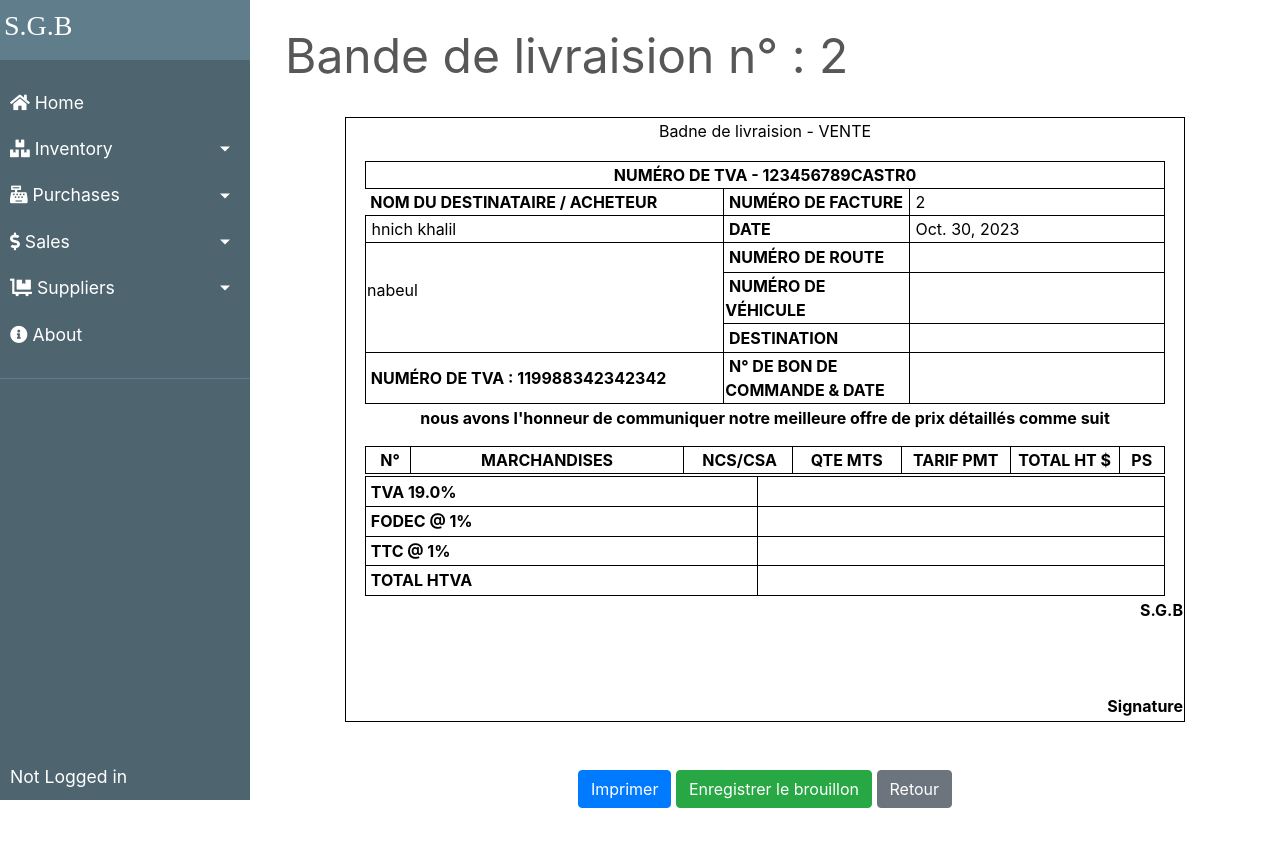
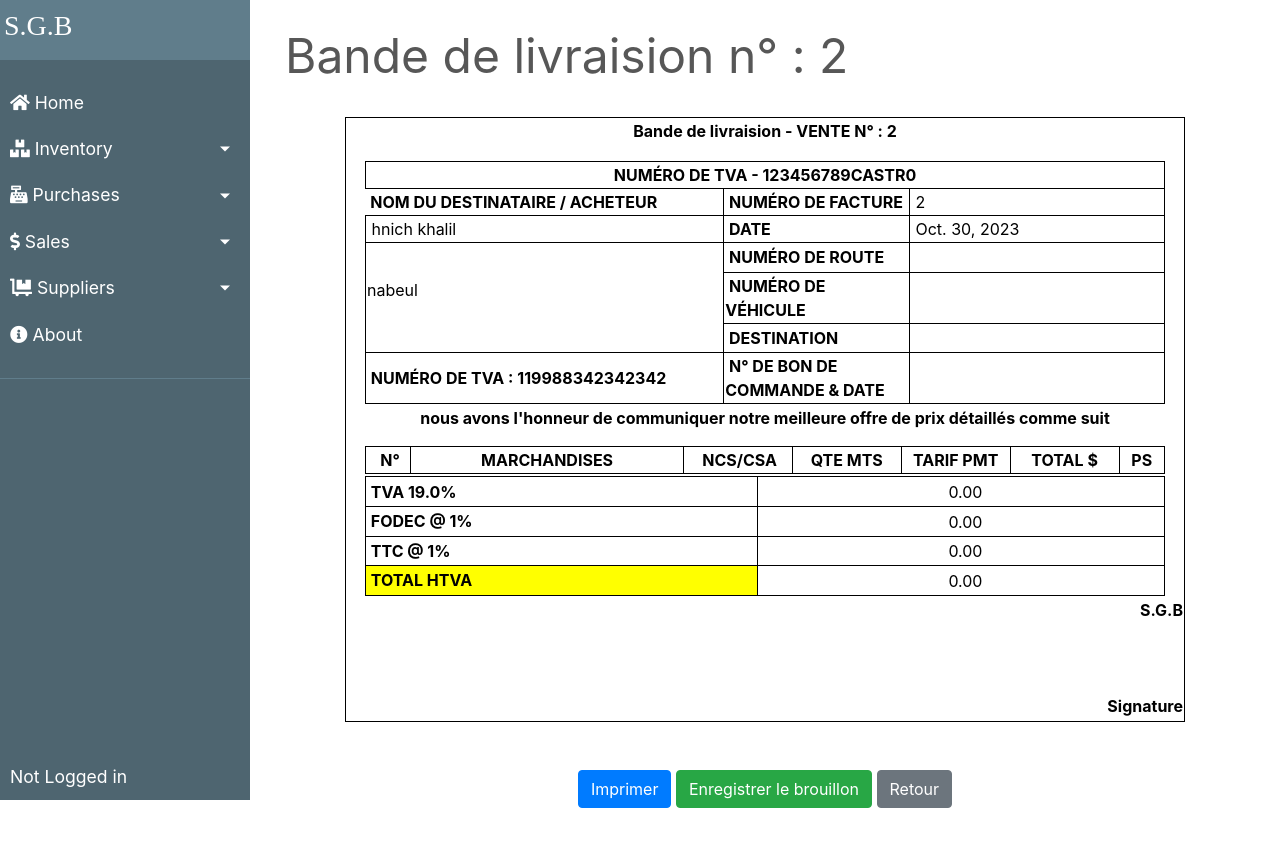
Before and after one commit to KHALILHR/StockWood, a Django app: page /transactions/sales/2 in a window 1280 px wide. Run offline with Django 3.2, Linux system fonts and the light colour scheme; data comes from the database, SQL or seed files in the repository; both versions use the stored data as it was after the commit; some libraries are stand-ins or nearby versions; some web fonts are replaced.

Commit message:
four commit

```diff
--- a/transactions/templates/bill/sale_bill.html
+++ b/transactions/templates/bill/sale_bill.html
@@ -20,7 +20,7 @@
                     <tbody>
 
                         <tr style="height: 1px;">
-                            <td> <p style="text-align: center;">Badne de livraision - VENTE</p> </td>
+                            <td> <p style="text-align: center;"><strong>Bande de livraision - VENTE N° : {{ bill.billno }}</strong></p> </td>
                         </tr>
 
                         <tr style="text-align: center;">
@@ -85,7 +85,7 @@
                                         <td class="inner-box" style="width: 12%; font-weight: bold; text-align: center;">&nbsp;NCS/CSA</td>
                                         <td class="inner-box" style="width: 12%; font-weight: bold; text-align: center;">QTE MTS</td>
                                         <td class="inner-box" style="width: 12%; font-weight: bold; text-align: center;">TARIF PMT</td>
-                                        <td class="inner-box" style="width: 12%; font-weight: bold; text-align: center;">TOTAL HT $</td>
+                                        <td class="inner-box" style="width: 12%; font-weight: bold; text-align: center;">TOTAL  $</td>
                                         <td class="inner-box" style="width: 5%; font-weight: bold; text-align: center;">PS</td>
                                     </tr>
                                     {% for item in items %}
@@ -109,22 +109,24 @@
                             <table class="outer-box inner-box" style="width: 800px; margin-left: auto; margin-right: auto;">
                                 <tbody>
                                     <tr>
-
                                         <td class="inner-box" style="width: 30%; font-weight: bold;">&nbsp;TVA 19.0%</td>
                                         <td class="inner-box align-middle" style="width: 30%;">&nbsp; <input type="text" name="cgst" class="align-middle" pattern="[0-9]+\.[0-9]+" style="border: 0; overflow: hidden;" value="{% if billdetails.cgst %}{{ billdetails.cgst }}{% endif %}"></td>
+                                        <!-- Add a span element with an ID for displaying the calculated value -->
                                     </tr>
 
+                                    <!-- Repeat the same structure for FODEC, TTC, and TOTAL HTVA -->
                                     <tr>
-                                        <td class="inner-box" style="font-weight: bold;">&nbsp;FODEC @ 1% </td>
-                                        <td class="inner-box align-middle">&nbsp; <input type="text" name "igst" class="align-middle" pattern="[0-9]+\.[0-9]+" style="border: 0; overflow: hidden;" value="{% if billdetails.igst %}{{ billdetails.igst }}{% endif %}"></td>
+                                        <td class="inner-box" style="font-weight: bold;">&nbsp;FODEC @ 1%</td>
+                                        <td class="inner-box align-middle">&nbsp; <input type="text" name="igst" class="align-middle" pattern="[0-9]+\.[0-9]+" style="border: 0; overflow: hidden;" value="{% if billdetails.igst %}{{ billdetails.igst }}{% endif %}"></td>
                                     </tr>
 
                                     <tr>
                                         <td class="inner-box" style="font-weight: bold;">&nbsp;TTC @ 1%</td>
                                         <td class="inner-box align-middle">&nbsp; <input type="text" name="tcs" class="align-middle" pattern="[0-9]+\.[0-9]+" style="border: 0; overflow: hidden;" value="{% if billdetails.tcs %}{{ billdetails.tcs }}{% endif %}"></td>
                                     </tr>
+
                                     <tr>
-                                        <td class="inner-box" style="font-weight: bold;">&nbsp;TOTAL HTVA</td>
+                                        <td class="inner-box" style="font-weight: bold; background-color: yellow;">&nbsp;TOTAL HTVA</td>
                                         <td class="inner-box align-middle">&nbsp; <input type="text" name="total" class="align-middle" pattern="[0-9]+\.[0.9]+" style="border: 0; overflow: hidden;" value="{% if billdetails.total %}{{ billdetails.total }}{% endif %}"> </td>
                                     </tr>
                                 </tbody>
@@ -159,6 +161,43 @@
         </div>
 
     </form>
+    <script src="https://code.jquery.com/jquery-3.6.4.min.js"></script>
+
+    <script>
+        function calculateAmounts() {
+            var totalHT = 0;
+            {% for item in items %}
+                totalHT += parseFloat("{{ item.totalprice }}") || 0;
+            {% endfor %}
+
+            var tvaRate = 0.19;
+            var fodecRate = 0.01;
+            var ttcRate = 0.01;
+
+            var tva = totalHT * tvaRate;
+            var fodec = totalHT * fodecRate;
+            var ttc = totalHT * ttcRate;
+
+            // Sum up to get the totalHTVA
+            var totalHTVA = totalHT + tva + fodec + ttc;
+
+            // Set the values in the corresponding input fields
+            $("input[name='cgst']").val((totalHT + tva).toFixed(2));
+            $("input[name='igst']").val((totalHT + fodec+tva).toFixed(2));
+            $("input[name='tcs']").val((totalHT + ttc +fodec+tva).toFixed(2));
+            $("input[name='total']").val(totalHTVA.toFixed(2));
+
+            // Display calculated values for each field (optional)
+            $("#tvaValue").text(tva.toFixed(2));
+            $("#fodecValue").text(fodec.toFixed(2));
+            $("#ttcValue").text(ttc.toFixed(2));
+            $("#totalHTVAValue").text(totalHTVA.toFixed(2));
+        }
+
+        // Call calculateAmounts initially to populate the values
+        calculateAmounts();
+    </script>
+
 
     <script>
         function printpage(divName) {
@@ -170,4 +209,6 @@
         }
     </script>
 
+
+
 {% endblock %}
--- a/transactions/templates/sales/sales_list.html
+++ b/transactions/templates/sales/sales_list.html
@@ -24,7 +24,7 @@
                 <th width="10%">Bill No.</th>
                 <th width="15%">Customer</th>
                 <th width="15%">Stocks Sold</th>
-                <th width="10%">Quantity Sold</th>
+                <th width="10%">Meter 3</th>
                 <th width="10%">Total Sold Price</th>
                 <th width="15%">Date</th>
                 <th width="25%">Actions</th>
```
Also changed, not shown: db.sqlite3.
